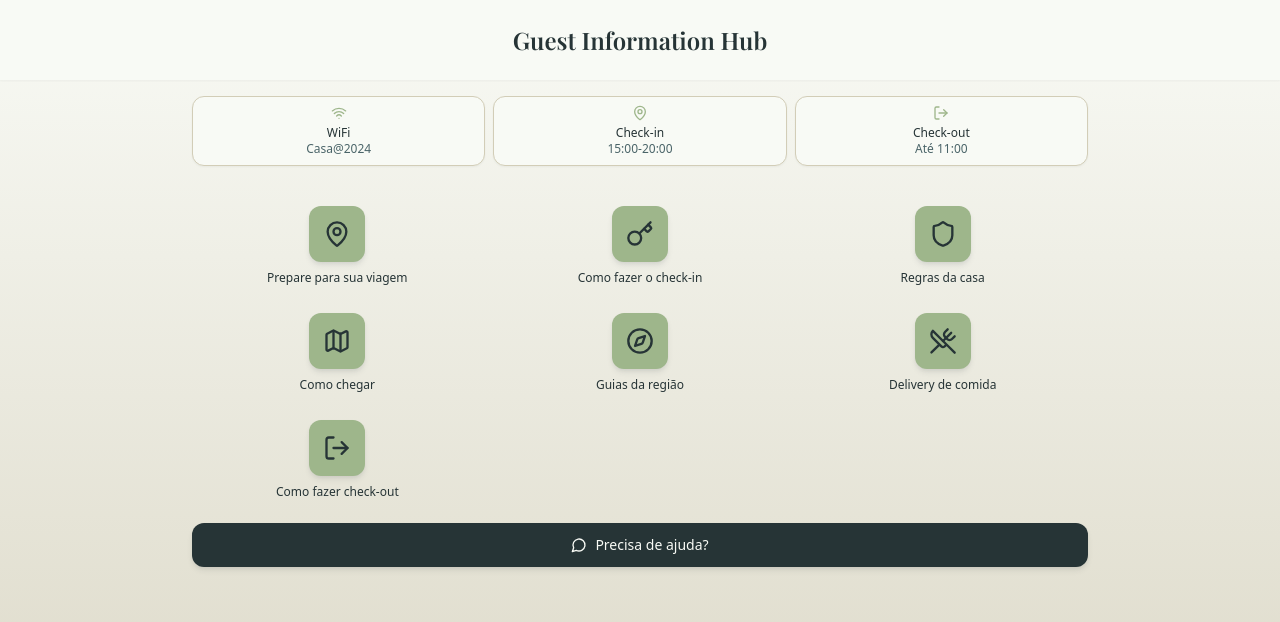
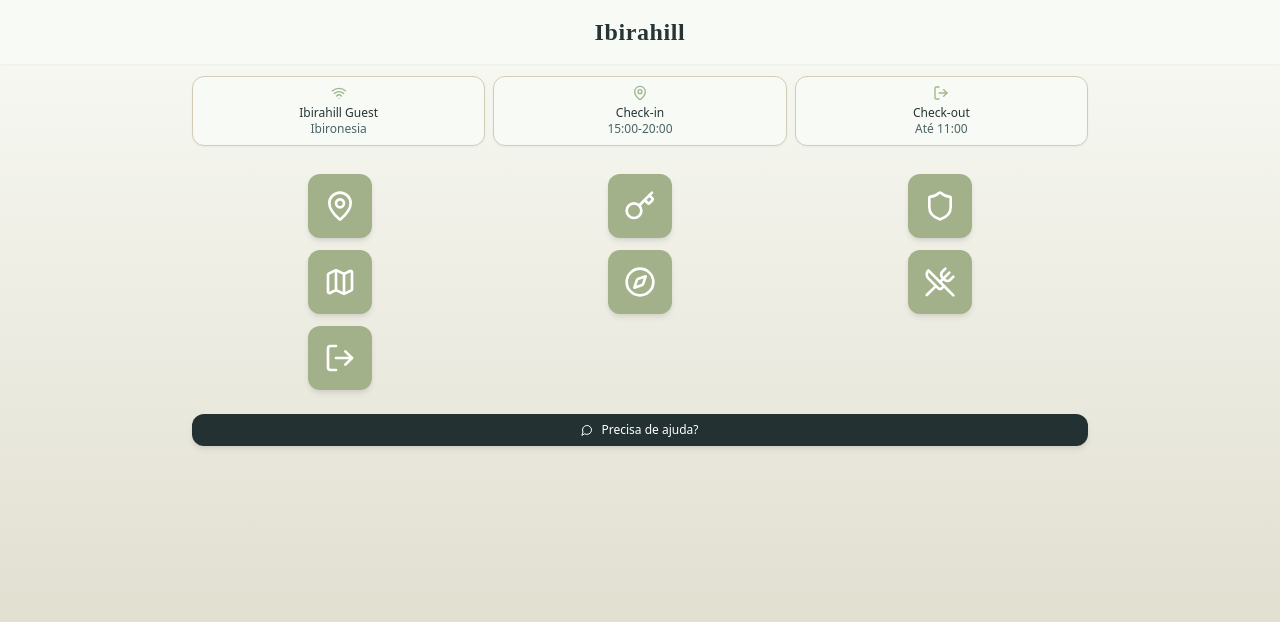
Before and after one commit to bimbims/hostly-guide, a React (Vite) app: page / in a window 1280 px wide. Shown: the top 622 px of the page. Built offline with nearby package versions, Linux system fonts and the light colour scheme; the HTML template or start-up script is replaced by a standard one.

Commit message:
Refactor: Update UI and branding

```diff
--- a/src/pages/Index.tsx
+++ b/src/pages/Index.tsx
@@ -7,13 +7,9 @@ import {
   CompassIcon as Guide,
   UtensilsCrossed,
   LogOut,
-  Heart,
-  Star,
   Wifi,
   MessageCircle
 } from "lucide-react";
-import { Card, CardContent } from "@/components/ui/card";
-import { Button } from "@/components/ui/button";
 
 const sections = [
   {
@@ -79,41 +75,24 @@ const Index = () => {
     <div className="min-h-screen bg-gradient-subtle">
       {/* Header */}
       <header className="bg-surface shadow-sm sticky top-0 z-10">
-        <div className="max-w-4xl mx-auto px-4 sm:px-6 lg:px-8 py-6">
+        <div className="max-w-4xl mx-auto px-4 sm:px-6 lg:px-8 py-4">
           <div className="text-center">
-            <h1 className="text-2xl font-bold text-foreground font-['Playfair_Display']">
-              Guest Information Hub
-            </h1>
+            <div className="text-2xl font-bold text-foreground font-['Dancing_Script'] tracking-wide">
+              Ibirahill
+            </div>
           </div>
         </div>
       </header>
 
       {/* Quick Info Cards */}
-      <section className="px-4 sm:px-6 lg:px-8 pt-4 pb-4">
+      <section className="px-4 sm:px-6 lg:px-8 pt-3 pb-3">
         <div className="max-w-4xl mx-auto">
-          <div className="grid grid-cols-3 gap-2 mb-4">
-            <button
-              onClick={() => {
-                // Create WiFi configuration URL for iOS/Android
-                const ssid = "Casa@2024";
-                const password = "guestpass123"; // This would come from your backend
-                const wifiUrl = `WIFI:T:WPA;S:${ssid};P:${password};;`;
-
-                // For mobile devices, try to open WiFi settings
-                if (navigator.share) {
-                  navigator.share({ text: `WiFi: ${ssid}\nPassword: ${password}` });
-                } else {
-                  // Fallback: copy to clipboard
-                  navigator.clipboard.writeText(`WiFi: ${ssid}\nPassword: ${password}`);
-                  alert('WiFi info copied to clipboard!');
-                }
-              }}
-              className="bg-surface border border-border shadow-sm hover:shadow-md transition-all duration-300 rounded-lg p-2 text-center"
-            >
+          <div className="grid grid-cols-3 gap-2 mb-3">
+            <div className="bg-surface border border-border shadow-sm rounded-lg p-2 text-center">
               <Wifi className="w-4 h-4 text-primary mx-auto mb-1" />
-              <p className="text-xs font-medium text-foreground">WiFi</p>
-              <p className="text-xs text-muted-foreground">Casa@2024</p>
-            </button>
+              <p className="text-xs font-medium text-foreground">Ibirahill Guest</p>
+              <p className="text-xs text-muted-foreground">Ibironesia</p>
+            </div>
 
             <div className="bg-surface border border-border shadow-sm rounded-lg p-2 text-center">
               <MapPin className="w-4 h-4 text-primary mx-auto mb-1" />
@@ -131,20 +110,18 @@ const Index = () => {
       </section>
 
       {/* Navigation Sections */}
-      <section className="px-4 sm:px-6 lg:px-8 pb-4">
+      <section className="px-4 sm:px-6 lg:px-8 pb-3">
         <div className="max-w-4xl mx-auto">
-          <div className="grid grid-cols-3 gap-3">
+          <div className="grid grid-cols-3 gap-1">
             {sections.map((section, index) => {
               const Icon = section.icon;
               return (
                 <Link key={section.id} to={section.route} className="group">
-                  <div className="flex flex-col items-center justify-center p-2 transition-all duration-300 group-hover:scale-105">
-                    <div className="w-14 h-14 bg-primary rounded-xl flex items-center justify-center shadow-md mb-2 group-hover:shadow-lg transition-all duration-300">
-                      <Icon className="w-7 h-7 text-primary-foreground" />
+                  <div className="flex flex-col items-center justify-center p-1 transition-all duration-300 group-hover:scale-105">
+                    <div className="w-16 h-16 rounded-xl flex items-center justify-center shadow-md group-hover:shadow-lg transition-all duration-300"
+                         style={{ backgroundColor: '#A3B18A' }}>
+                      <Icon className="w-8 h-8 text-white" />
                     </div>
-                    <p className="text-xs text-center text-foreground font-medium leading-tight">
-                      {section.title}
-                    </p>
                   </div>
                 </Link>
               );
@@ -154,7 +131,7 @@ const Index = () => {
       </section>
 
       {/* WhatsApp Contact */}
-      <section className="px-4 sm:px-6 lg:px-8 pb-4">
+      <section className="px-4 sm:px-6 lg:px-8 pb-4 mt-2">
         <div className="max-w-4xl mx-auto">
           <button
             onClick={() => {
@@ -163,10 +140,11 @@ const Index = () => {
               const whatsappUrl = `https://wa.me/${phoneNumber.replace('+', '')}?text=${encodeURIComponent(message)}`;
               window.open(whatsappUrl, '_blank');
             }}
-            className="w-full bg-foreground text-background shadow-md hover:shadow-lg transition-all duration-300 rounded-lg p-3 flex items-center justify-center space-x-2"
+            className="w-full shadow-md hover:shadow-lg transition-all duration-300 rounded-lg p-2 flex items-center justify-center space-x-2"
+            style={{ backgroundColor: '#233133' }}
           >
-            <MessageCircle className="w-4 h-4" />
-            <span className="text-sm font-medium">Precisa de ajuda?</span>
+            <MessageCircle className="w-3 h-3 text-white" />
+            <span className="text-xs font-medium text-white">Precisa de ajuda?</span>
           </button>
         </div>
       </section>
```
Also changed, not shown: src/assets/ibirahill-logo.png (added).
